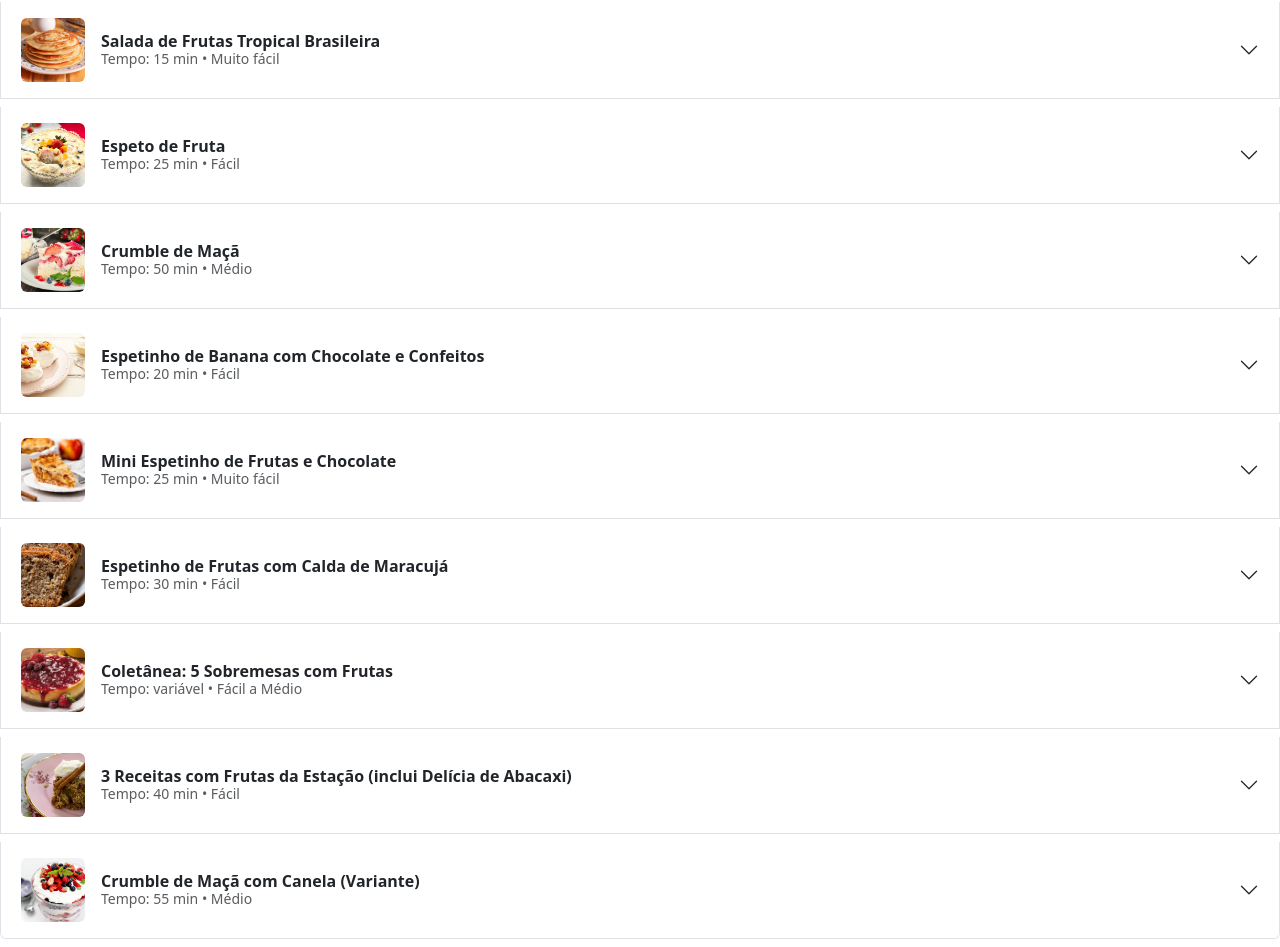
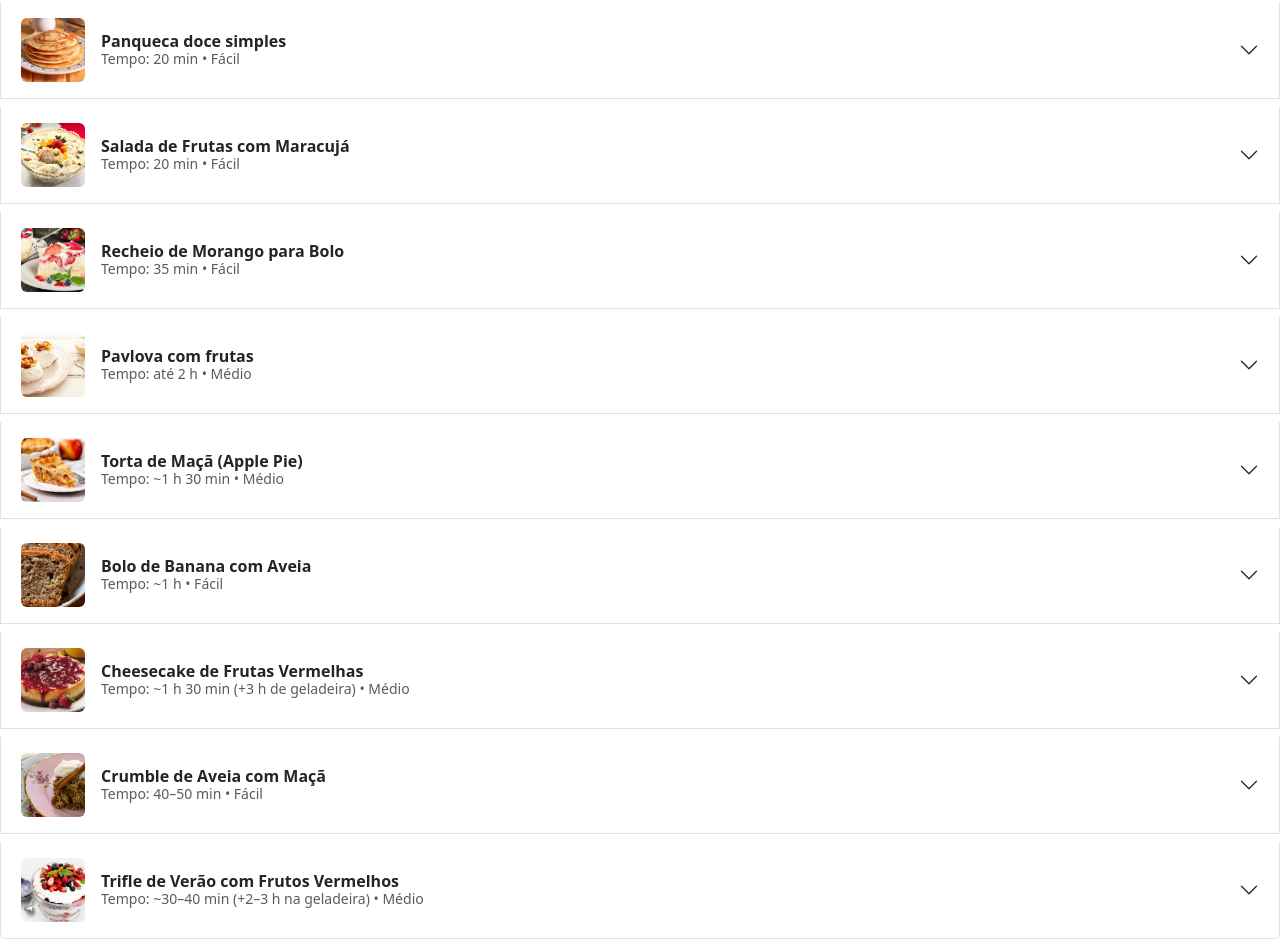
Before and after one commit to JoaoLucasGdS/raizconectada-site-react, a React (Vite) app: page /recipes in a window 1280 px wide. Shown: the part 230-1177 px from the top of the page. Built offline with nearby package versions, Linux system fonts and the light colour scheme.

Commit message:
Add mockRecipes

```diff
--- a/src/data/mockRecipes.js
+++ b/src/data/mockRecipes.js
@@ -1,94 +1,84 @@
 const mockRecipes = [
   {
-    id: 1,
-    title: "Mousse de Maracujá",
-    subtitle: "Tempo: 20 min • Fácil",
-    image: "/recipeImages/f1.jpg",
-    description:
-      "Clássica sobremesa brasileira feita com suco de maracujá, leite condensado e creme de leite. Lorem ipsum dolor sit amet, consectetur adipiscing elit, sed do eiusmod tempor incididunt ut labore et dolore magna aliqua.",
-    link: "https://immigrantstable.com/brazilian-passion-fruit-mousse/",
+    "id": 1,
+    "title": "Bolo de cenoura com cobertura de chocolate",
+    "subtitle": "Tempo: 40–60 min • Fácil",
+    "image": "/recipeImages/f1.jpg",
+    "description": "Ingredientes (massa): 3 cenouras médias (≈ 360 g), 3–4 ovos, 1 xícara (chá) de óleo, 1½–2 xícaras (chá) de açúcar, 2 xícaras (chá) de farinha de trigo, 1 colher (sopa) de fermento em pó e 1 pitada de sal. Ingredientes (cobertura): 3 colheres (sopa) de chocolate em pó ou cacau, 2 colheres (sopa) de açúcar, 1 colher (sopa) de manteiga e 3–4 colheres (sopa) de leite. Um clássico do café da tarde brasileiro, o bolo de cenoura combina uma massa úmida e levemente adocicada com uma cobertura de chocolate brilhante. Fácil de preparar e perfeito para acompanhar um café ou lanche da tarde.",
+    "link": "https://claradesousa.pt/receita/bolo-de-cenoura-com-cobertura-de-chocolate/?utm_source=chatgpt.com"
   },
   {
-    id: 2,
-    title: "Salada de Frutas Tropical Brasileira",
-    subtitle: "Tempo: 15 min • Muito fácil",
-    image: "/recipeImages/f2.jpg",
-    description:
-      "Mistura refrescante de frutas da estação — rápida e saudável. Lorem ipsum dolor sit amet, consectetur adipiscing elit, sed do eiusmod tempor incididunt ut labore et dolore magna aliqua.",
-    link: "https://www.easyanddelish.com/brazilian-fruit-salad/",
+    "id": 2,
+    "title": "Panqueca doce simples",
+    "subtitle": "Tempo: 20 min • Fácil",
+    "image": "/recipeImages/f2.jpg",
+    "description": "Ingredientes: 1 xícara de farinha de trigo; 1 xícara de leite integral; 4 colheres de sopa de açúcar; 1 colher de chá de fermento em pó; 1 ovo; ½ colher de chá de extrato de baunilha; pitada de sal. Leve descrição: Uma panqueca doce leve, perfeita para café da manhã ou lanche da tarde — massa macia feita no liquidificador, frita até dourar dos dois lados, servida com o acompanhamento que você gostar — frutas, mel, doce de leite, geleia, etc.",
+    "link": "https://essareceitafunciona.com.br/panqueca-doce/"
   },
   {
-    id: 3,
-    title: "Espeto de Fruta",
-    subtitle: "Tempo: 25 min • Fácil",
-    image: "/recipeImages/f3.jpg",
-    description:
-      "Frutas cortadas em palitos — ótimo lanche ou sobremesa para festas. Lorem ipsum dolor sit amet, consectetur adipiscing elit, sed do eiusmod tempor incididunt ut labore et dolore magna aliqua.",
-    link: "https://www.tudogostoso.com.br/receita/184874-espeto-de-fruta.html",
+    "id": 3,
+    "title": "Salada de Frutas com Maracujá",
+    "subtitle": "Tempo: 20 min • Fácil",
+    "image": "/recipeImages/f3.jpg",
+    "description": "Ingredientes: 1 caixa ou lata de leite condensado (395 g); 2 maracujás grandes (polpa); 1 caixa de creme de leite (200 g); suco de ½ limão; 200 g de uva vermelha sem sementes; 1 maçã média; 200 g de morango; 2 mangas palmer grandes; 2 bananas prata médias; 1 e ½ laranja média. Leve descrição: Uma salada de frutas refrescante e com toque especial de maracujá: as frutas variadas trazem cor, sabor e nutrientes, enquanto o creme de maracujá feito com leite condensado, creme de leite e limão envolve tudo com leve acidez. Pode ser servida gelada e agrada como sobremesa leve ou lanche.",
+    "link": "https://www.receiteria.com.br/receita/salada-de-frutas-com-maracuja/"
   },
   {
-    id: 4,
-    title: "Crumble de Maçã",
-    subtitle: "Tempo: 50 min • Médio",
-    image: "/recipeImages/f4.jpg",
-    description:
-      "Torta rústica com maçãs macias e cobertura crocante de farofa. Lorem ipsum dolor sit amet, consectetur adipiscing elit, sed do eiusmod tempor incididunt ut labore et dolore magna aliqua.",
-    link: "https://www.tudogostoso.com.br/receita/196758-crumble-de-maca.html",
+    "id": 4,
+    "title": "Recheio de Morango para Bolo",
+    "subtitle": "Tempo: 35 min • Fácil",
+    "image": "/recipeImages/f4.jpg",
+    "description": "Ingredientes: 1 lata de leite condensado; 1 caixinha de creme de leite (200 g); 1 colher (sopa) de amido de milho dissolvida em 1/2 xícara de leite; 2 xícaras de morangos picados (aprox. 250 g). Leve descrição: Creme cozido e aveludado feito com leite condensado, creme de leite e amido — depois de frio, mistura-se morangos picados para dar frescor e textura. Fica ótimo para rechear bolos, tortas e combina cremosidade com o sabor frutado dos morangos.",
+    "link": "https://www.tudogostoso.com.br/receita/302449-recheio-de-morango-para-bolo.html"
   },
   {
-    id: 5,
-    title: "Espetinho de Banana com Chocolate e Confeitos",
-    subtitle: "Tempo: 20 min • Fácil",
-    image: "/recipeImages/f5.jpg",
-    description:
-      "Banana coberta com chocolate e confeitos — divertido para crianças e sobremesas rápidas. Lorem ipsum dolor sit amet, consectetur adipiscing elit, sed do eiusmod tempor incididunt ut labore et dolore magna aliqua.",
-    link: "https://www.madamecriativa.com.br/blog/espetinho-de-banana-com-chocolate-e-confeitos-lanche-para-crianas-com-frutas",
+    "id": 5,
+    "title": "Pavlova com frutas",
+    "subtitle": "Tempo: até 2 h • Médio",
+    "image": "/recipeImages/f5.jpg",
+    "description": "Ingredientes (merengue): 2 claras de ovo; 2/3 xícara (chá) de açúcar; manteiga e farinha para untar a assadeira. Ingredientes (cobertura): 1 manga; 1 kiwi; 1/2 xícara (chá) de morangos; 1 xícara (chá) de creme de leite fresco; 1/4 xícara (chá) de açúcar. Leve descrição: Suspiros assados crocantes por fora e macios por dentro, cobertos com creme batido e frutas frescas — uma sobremesa delicada, colorida e ideal para festas e ocasiões especiais.",
+    "link": "https://panelinha.com.br/receita/pavlova-com-frutas"
   },
   {
-    id: 6,
-    title: "Mini Espetinho de Frutas e Chocolate",
-    subtitle: "Tempo: 25 min • Muito fácil",
-    image: "/recipeImages/f6.jpg",
-    description:
-      "Pequenos espetinhos com variedade de frutas mergulhadas em chocolate — práticos e elegantes. Lorem ipsum dolor sit amet, consectetur adipiscing elit, sed do eiusmod tempor incididunt ut labore et dolore magna aliqua.",
-    link: "https://www.receitasnestle.com.br/receitas/mini-espetinho-de-frutas-e-chocolate",
+    "id": 6,
+    "title": "Torta de Maçã (Apple Pie)",
+    "subtitle": "Tempo: ~1 h 30 min • Médio",
+    "image": "/recipeImages/f6.jpg",
+    "description": "Ingredientes (massa): 300 g de farinha de trigo; 2 colheres (sopa) de açúcar; 175 g de manteiga sem sal gelada em cubinhos; 1 gema; 1 colher (sopa) de água gelada; 1 pitada de sal. Ingredientes (recheio): 675 g de maçãs (≈ 6–7 unidades) descascadas e fatiadas; 1 colher (sopa) de farinha de trigo (ou amido de milho); 50 g de açúcar mascavo; 1 colher (sopa) de manteiga; canela a gosto; raspas de limão (opcional). Leve descrição: Clássica torta de maçã com massa quebradiça caseira e recheio de maçãs levemente caramelizadas no açúcar mascavo e canela — combina a textura crocante da massa com o sabor macio e aromático das frutas. Ótima servida morna com sorvete ou chantilly.",
+    "link": "https://www.kitchenaid.com.br/blog/receitas/doces/torta-de-maca-americana"
   },
   {
-    id: 7,
-    title: "Espetinho de Frutas com Calda de Maracujá",
-    subtitle: "Tempo: 30 min • Fácil",
-    image: "/recipeImages/f7.jpg",
-    description:
-      "Espetinhos coloridos regados com uma calda azedinha de maracujá para equilibrar os sabores. Lorem ipsum dolor sit amet, consectetur adipiscing elit, sed do eiusmod tempor incididunt ut labore et dolore magna aliqua.",
-    link: "https://www.maeterra.com.br/r/espetinho-de-frutas-com-calda.html",
+    "id": 7,
+    "title": "Bolo de Banana com Aveia",
+    "subtitle": "Tempo: ~1 h • Fácil",
+    "image": "/recipeImages/f7.jpg",
+    "description": "Ingredientes: 2 bananas-prata maduras; 2 ovos; 1/2 xícara (chá) de óleo; 1/2 xícara (chá) de açúcar (ou demerara); 1/2 xícara (chá) de farinha de trigo; 1/2 xícara (chá) de farinha de trigo integral; 1/2 xícara (chá) de aveia em flocos finos; 1 colher (chá) de fermento em pó; 1 colher (chá) de canela em pó; óleo ou manteiga para untar a forma. Leve descrição: Bolo úmido e rústico que aproveita a doçura natural das bananas e a textura da aveia — opção simples e nutritiva para o café da manhã ou lanche. Geralmente batido no liquidificador e assado até dourar; combina bem com uma cobertura leve de mel ou iogurte natural.",
+    "link": "https://panelinha.com.br/receita/bolo-de-banana-com-aveia"
   },
   {
-    id: 8,
-    title: "Coletânea: 5 Sobremesas com Frutas",
-    subtitle: "Tempo: variável • Fácil a Médio",
-    image: "/recipeImages/f8.jpg",
-    description:
-      "Uma seleção com cinco ideias de sobremesas à base de frutas — ótimo para inspiração. Lorem ipsum dolor sit amet, consectetur adipiscing elit, sed do eiusmod tempor incididunt ut labore et dolore magna aliqua.",
-    link: "https://www.saboresajinomoto.com.br/blog/cinco-receitas-de-sobremesas-com-frutas",
+    "id": 8,
+    "title": "Cheesecake de Frutas Vermelhas",
+    "subtitle": "Tempo: ~1 h 30 min (+3 h de geladeira) • Médio",
+    "image": "/recipeImages/f8.jpg",
+    "description": "Ingredientes (base): 1 pacote de biscoito maisena; 100 g de manteiga/margarina derretida. Ingredientes (creme): 400–450 g de cream cheese; 1 lata de leite condensado (395 g); 1 caixa de creme de leite (200 g); 1 colher (chá) de extrato de baunilha; 2–3 ovos. Ingredientes (cobertura de frutas vermelhas): ~300–400 g de morangos; ~200–300 g de framboesas/amoras/mirtilos (ou mistura de frutas vermelhas); 100–150 g de açúcar (ajustar a gosto) e suco de 1/2 limão. Leve descrição: Cheesecake com base crocante de biscoito e recheio cremoso de cream cheese, finalizado com uma calda ou mistura fresca de frutas vermelhas — combinação de textura cremosa e acidez/frutado das berries. Ótimo servido gelado e perfeito para sobremesas de ocasiões especiais.",
+    "link": "https://receitas.globo.com/ana-maria-braga/doces/cheesecake-de-frutas-vermelhas.ghtml"
   },
   {
-    id: 9,
-    title: "3 Receitas com Frutas da Estação (inclui Delícia de Abacaxi)",
-    subtitle: "Tempo: 40 min • Fácil",
-    image: "/recipeImages/f9.jpg",
-    description:
-      "Três receitas práticas usando frutas frescas da estação; inclui uma versão doce de abacaxi. Lorem ipsum dolor sit amet, consectetur adipiscing elit, sed do eiusmod tempor incididunt ut labore et dolore magna aliqua.",
-    link: "https://www.foodtosave.com.br/blog/3-receitas-com-frutas-da-estacao/",
+    "id": 9,
+    "title": "Crumble de Aveia com Maçã",
+    "subtitle": "Tempo: 40–50 min • Fácil",
+    "image": "/recipeImages/f9.jpg",
+    "description": "Ingredientes: 4 maçãs (fuji ou verdes) cortadas em fatias; caldo de 1 limão; 1½ xícara (chá) de aveia em flocos finos; 100 g de manteiga gelada em cubinhos; 1 colher (sopa) de farinha de trigo; 2 colheres (sopa) de açúcar mascavo; 2 colheres (sopa) de nozes picadas (opcional); 1 colher (sopa) de uva-passa (opcional); 1 colher (sopa) de manteiga para untar o refratário. Leve descrição: Farofa crocante de aveia e manteiga cobrindo maçãs temperadas com limão (e canela se quiser) — uma sobremesa rústica, aquecida e reconfortante que fica ótima servida quente com sorvete de creme ou uma colher de chantilly.",
+    "link": "https://panelinha.com.br/receita/crumble-de-aveia-com-maca"
   },
   {
-    id: 10,
-    title: "Crumble de Maçã com Canela (Variante)",
-    subtitle: "Tempo: 55 min • Médio",
-    image: "/recipeImages/f10.jpg",
-    description:
-      "Versão com canela e cobertura extra crocante — perfeita para dias frios. Lorem ipsum dolor sit amet, consectetur adipiscing elit, sed do eiusmod tempor incididunt ut labore et dolore magna aliqua.",
-    link: "https://pt.petitchef.com/receitas/sobremesa/crumble-de-macas-e-canela-muito-facil-fid-1564218",
-  },
-];
+    "id": 10,
+    "title": "Trifle de Verão com Frutos Vermelhos",
+    "subtitle": "Tempo: ~30–40 min (+2–3 h na geladeira) • Médio",
+    "image": "/recipeImages/f10.jpg",
+    "description": "Ingredientes: 1 kg de morangos; 500 g de mirtilos; 250 g de framboesas; 225 g de doce de morango (geleia) sem sementes; 200 g de palitos champanhe (ou pão-de-ló cortado em cubos); 400 ml de creme de leite para chantilly (nata); 450 g de cream cheese (ou queijo-creme); 200 g de açúcar de confeiteiro (açúcar em pó); 1 colher (chá) de extrato de baunilha; folhas de hortelã para decorar. Leve descrição: Sobremesa em camadas visualmente impressionante — frutas vermelhas frescas intercaladas com camadas de creme de queijo e chantilly e pedaços de palitos champanhe (ou pão-de-ló). Refrescante, colorida e perfeita para servir gelada em almoços ou festas de verão; rende várias porções dependendo do recipiente utilizado.",
+    "link": "https://claradesousa.pt/receita/trifle-de-verao-com-frutos-vermelhos/"
+  }
+]
 
 export default mockRecipes;
```
